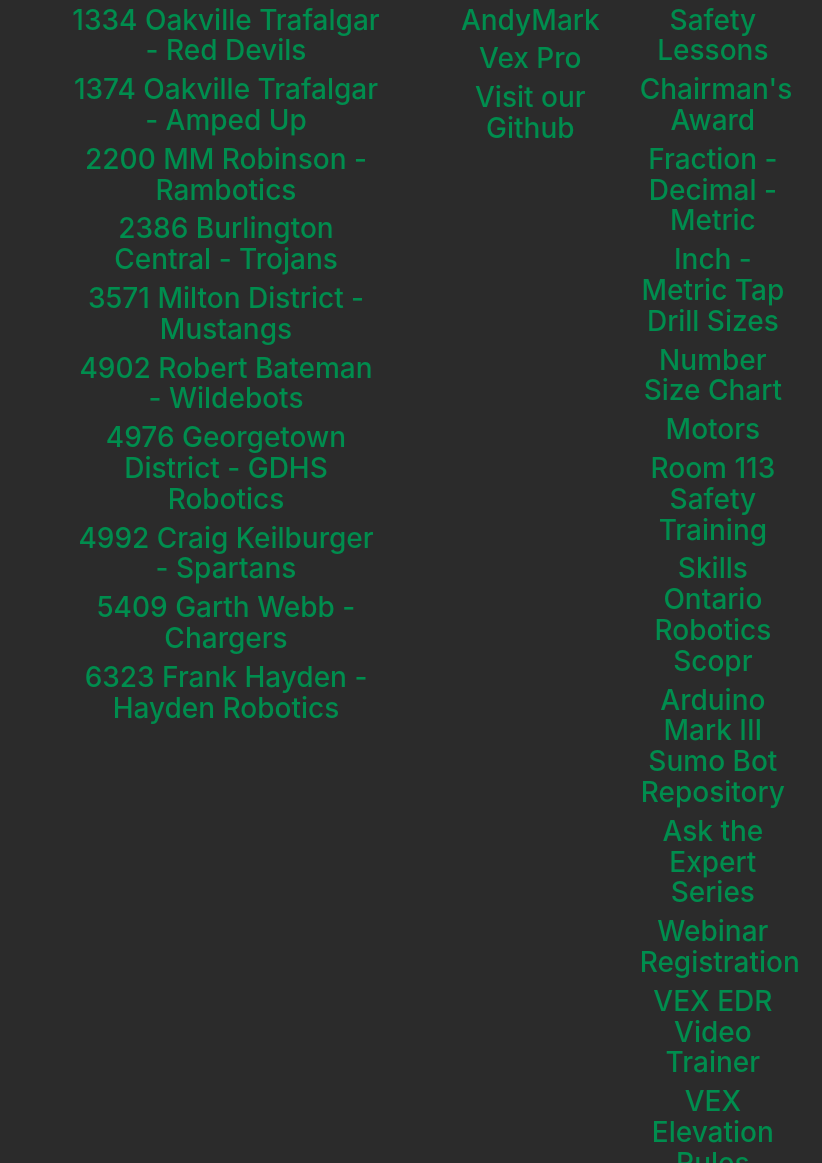
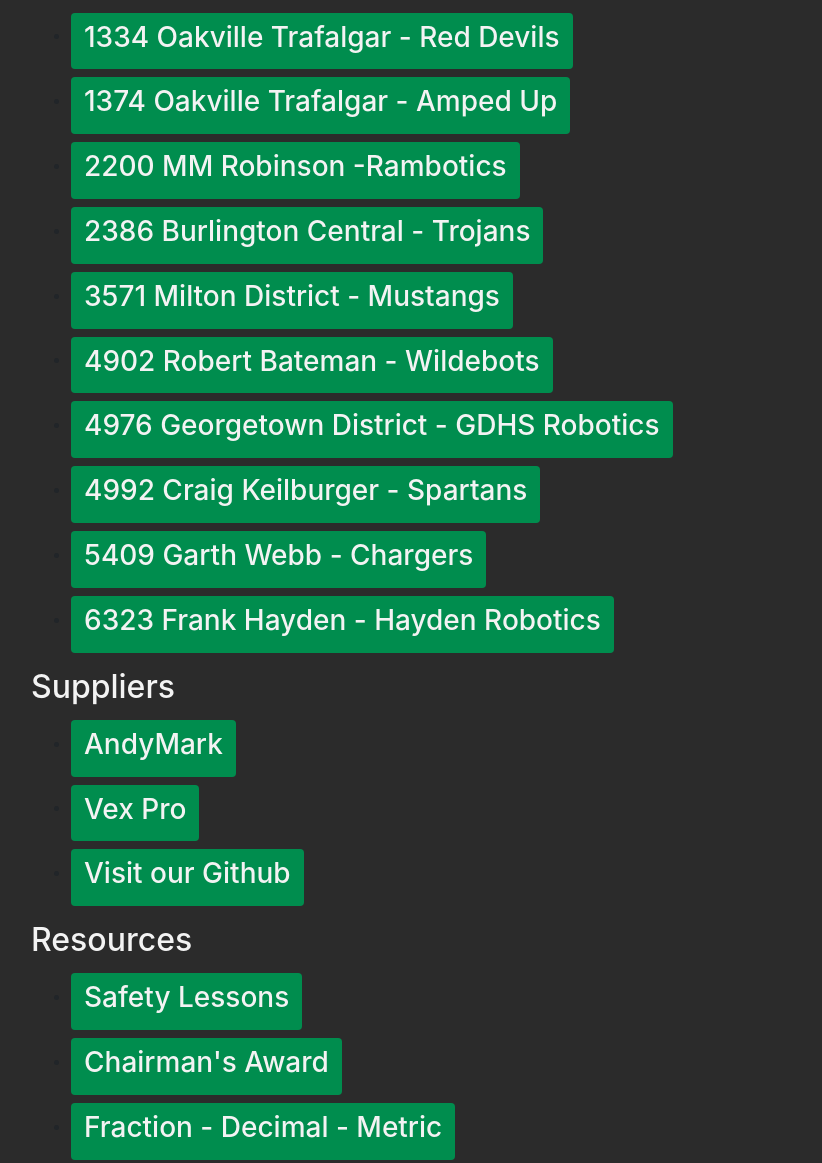
Before and after one commit to shauryamanocha/4992Webpage, a plain HTML site: page links.html in a window 1280 px wide. Shown: the part 175-1338 px from the top of the page, without its empty margins (54-876 px from the left). Drawn offline with nearby package versions, Linux system fonts and the light colour scheme.

Commit message:
updated links

```diff
--- a/index.html
+++ b/index.html
@@ -108,7 +108,7 @@
   <div class = "container">
 <div class = "row">
     <div class = "col-md-6">
-      <a class="twitter-timeline padded" data-height="100%" data-theme="dark" date-chrome="nofooter" href="https://twitter.com/Team4992?ref_src=twsrc%5Etfw">Tweets by Team4992</a> <script async src="https://platform.twitter.com/widgets.js" charset="utf-8"></script>
+      <a class="twitter-timeline padded" data-height="100%" data-theme="dark" data-chrome="nofooter" href="https://twitter.com/Team4992?ref_src=twsrc%5Etfw">Tweets by Team4992</a> <script async src="https://platform.twitter.com/widgets.js" charset="utf-8"></script>
     </div>
     <div class ="col-md-6">
       <h3 class = "light top">Meet Hurricane Elsie!</h3>
@@ -124,10 +124,10 @@
      <center> <h1 class = "light">Student Resources</h1></center>
       <div class = "row">
         <div class = "col-md-6">
-            <h4 class = "light slideRight"><a href="http://4992.ca/invite.pdf" target = "_blank">Join the 4992 Remind Group</a></h4>
-            <h4 class = "light slideRight"><a href="http://4992.ca/video/30%20second%20Promo.mp4" target = "_blank">Watch the 2017 Season Trailer</a></h4>
-            <h4 class = "light slideRight"><a href="http://4992.ca/2017%20game%20manual.pdf" target = "_blank">Check out the 2017 Game Manual</a></h4>
-            <h4 class = "light slideRight"><a href="http://4992.ca/video/DurhamVideo.mp4" target = "_blank">Watch the 2017 Durham Recap</a></h4>
+            <button type = "button" class = "btn btn-green slideRight green"><h4><a href="http://4992.ca/invite.pdf" target = "_blank" class = "light">Join the 4992 Remind Group</a></h4></button>
+            <button type = "button" class = "btn btn-success slideRight green"><h4><a href="http://4992.ca/video/30%20second%20Promo.mp4" class = "light" target = "_blank">Watch the 2017 Season Trailer</a></h4></button>
+            <button type = "button" class = "btn btn-success slideRight green"><h4><a href="http://4992.ca/2017%20game%20manual.pdf"class = "light" target = "_blank">Check out the 2017 Game Manual</a></h4></button>
+            <button type = "button" class = "btn btn-success slideRight green"><h4><a href="http://4992.ca/video/DurhamVideo.mp4" class = "light" target = "_blank">Watch the 2017 Durham Recap</a></h4></button>
         </div>
         <div class ="col-md-6">
             <iframe src="https://calendar.google.com/calendar/embed?src=ckssrobotics%40gmail.com&ctz=America%2FToronto" style="border: 0" width="800" height="600" frameborder="0" scrolling="no"></iframe>
--- a/links.html
+++ b/links.html
@@ -14,47 +14,52 @@
                 <div class = "col-md-4">
                     <h2 class = "light">Halton Teams</h2>
                     <ul>
-                        <h3 class ="light"><a href ="http://www.1334.ca">1334 Oakville Trafalgar - Red Devils</a></h3>
-                        <h3 class ="light"><a href ="http://www.twitter.com/1374Robotics">1374 Oakville Trafalgar - Amped Up</a></h3>
-                        <h3 class ="light"><a href ="http://www.mmrambotics.com">2200 MM Robinson -Rambotics</a></h3>
-                        <h3 class ="light"><a href ="bchrobotics.com">2386 Burlington Central - Trojans</a></h3>
-                        <h3 class ="light"><a href ="http://www.retupmoc.ca">3571 Milton District - Mustangs</a></h3>
-                        <h3 class ="light"><a href ="http://www.wildebots.ca">4902 Robert Bateman - Wildebots</a></h3>
-                        <h3 class ="light"><a href ="http://www.facebook.com/FirstRoboticsGDHS">4976 Georgetown District - GDHS Robotics</a></h3>
-                        <h3 class ="light"><a href ="http://www.4992.ca">4992 Craig Keilburger - Spartans</a></h3>
-                        <h3 class ="light"><a href ="http://www.garthwebbrobotics.ca">5409 Garth Webb - Chargers</a></h3>
-                        <h3 class ="light"><a href ="http://www.haydenrobotics.wixsite.com">6323 Frank Hayden - Hayden Robotics</a></h3>
+                        <li><button type = "button" class = "btn btn-green slideRight green"><h3 class ="light"><a class = "light" href ="http://www.1334.ca">1334 Oakville Trafalgar - Red Devils</a></h3></button></li>
+                        <li><button type = "button" class = "btn btn-green slideRight green"><h3 class ="light"><a class = "light" href ="http://www.twitter.com/1374Robotics">1374 Oakville Trafalgar - Amped Up</a></h3></button></li>
+                        <li><button type = "button" class = "btn btn-green slideRight green"><h3 class ="light"><a class = "light" href ="http://www.mmrambotics.com">2200 MM Robinson -Rambotics</a></h3></button></li>
+                        <li><button type = "button" class = "btn btn-green slideRight green"><h3 class ="light"><a class = "light" href ="bchrobotics.com">2386 Burlington Central - Trojans</a></h3></button></li>
+                        <li><button type = "button" class = "btn btn-green slideRight green"><h3 class ="light"><a class = "light" href ="http://www.retupmoc.ca">3571 Milton District - Mustangs</a></h3></button></li>
+                        <li><button type = "button" class = "btn btn-green slideRight green"><h3 class ="light"><a class = "light" href ="http://www.wildebots.ca">4902 Robert Bateman - Wildebots</a></h3></button></li>
+                        <li><button type = "button" class = "btn btn-green slideRight green"><h3 class ="light"><a class = "light" href ="http://www.facebook.com/FirstRoboticsGDHS">4976 Georgetown District - GDHS Robotics</a></h3></button></li>
+                        <li><button type = "button" class = "btn btn-green slideRight green"><h3 class ="light"><a class = "light" href ="http://www.4992.ca">4992 Craig Keilburger - Spartans</a></h3></button></li>
+                        <li><button type = "button" class = "btn btn-green slideRight green"><h3 class ="light"><a class = "light" href ="http://www.garthwebbrobotics.ca">5409 Garth Webb - Chargers</a></h3></button></li>
+                        <li><button type = "button" class = "btn btn-green slideRight green"><h3 class ="light"><a class = "light" href ="http://www.haydenrobotics.wixsite.com">6323 Frank Hayden - Hayden Robotics</a></h3></button></li>
                     </ul>
+                </div>
                 </div>
                 <div class = "row">
                     <div class = "col-md-4">
                         <h2 class = "light">Suppliers</h2>
                         <ul>
-                            <h3 class ="light"><a href ="http://www.andymark.com">AndyMark</a></h3>
-                            <h3 class ="light"><a href ="http://www.vexrobotics.com/vexpro">Vex Pro</a></h3>
-                            <h3 class ="light"><a href ="#">Visit our Github</a></h3>
+                            <li><button type = "button" class = "btn btn-green slideRight green"><h3 class ="light"><a class = "light" href ="http://www.andymark.com">AndyMark</a></h3></button></li>
+                            <li><button type = "button" class = "btn btn-green slideRight green"><h3 class ="light"><a class = "light" href ="http://www.vexrobotics.com/vexpro">Vex Pro</a></h3></button></li>
+                            <li><button type = "button" class = "btn btn-green slideRight green"><h3 class ="light"><a class = "light" href ="#">Visit our Github</a></h3></button></li>
                         </ul>
+                    </div>
                     </div>
                     <div class = "row">
                         <div class = "col-md-4">
-                                <h2 class = "light">Resources</h2>
-                                <h3 class ="light"><a href ="https://sites.google.com/a/hdsb.ca/brooks/ckss-spartan-robotics">Safety Lessons</a></h3>
-                                <h3 class ="light"><a href ="https://drive.google.com/a/hdsb.ca/file/d/0B8JFY51CCIIoTUdHb29sUGN6ZE0/view?usp=sharing">Chairman's Award</a></h3>
-                                <h3 class ="light"><a href ="#">Fraction - Decimal - Metric</a></h3>
-                                <h3 class ="light"><a href ="#">Inch - Metric Tap Drill Sizes</a></h3>
-                                <h3 class ="light"><a href ="#">Number Size Chart</a></h3>
-                                <h3 class ="light"><a href ="http://frcdesigns.com/2015/07/28/a-look-into-robot-components-part-1-motors/">Motors</a></h3>
-                                <h3 class ="light"><a href ="https://sites.google.com/a/hdsb.ca/brooks/ckss-spartan-robotics">Room 113 Safety Training</a></h3>
-                                <h3 class ="light"><a href ="https://drive.google.com/open?id=0B8JFY51CCIIocjRjLV9yX2UxdlE">Skills Ontario Robotics Scopr</a></h3>
-                                <h3 class ="light"><a href ="https://github.com/mdruiven/Arduino-Mark-III-Sumo-Bot">Arduino Mark III Sumo Bot Repository</a></h3>
-                                <h3 class ="light"><a href ="https://www.youtube.com/playlist?list=PLdSjt0bIyfW_b_2HMKUBd2ayNQuNUwLAJ">Ask the Expert Series</a></h3>
-                                <h3 class ="light"><a href ="https://attendee.gotowebinar.com/register/5551757842859077379">Webinar Registration</a></h3>
-                                <h3 class ="light"><a href ="http://www.education.rec.ri.cmu.edu/products/cortex_video_trainer/">VEX EDR Video Trainer</a></h3>
-                                <h3 class ="light"><a href ="http://4992.ca/elevation-game-manual.11242008.pdf">VEX Elevation Rules Manual</a></h3>
-                                <h3 class ="light"><a href ="https://docs.google.com/document/d/1KUE8hu5opnhUDkGoSM0nMjBgMrr328c9YEEGIBDyzYU/pub">Scholarships</a></h3>
-                                <h3 class ="light"><a href ="http://www.stclaircollege.ca/financialaid/skillsscholarship.html">St Clair College</a></h3>
-                                <h3 class ="light"><a href ="http://www.niagaracollege.ca/fees-finances/financial-aid-and-awards/shsm/">Niagara College SHSM</a></h3>
-                        </div>
+                            <h2 class = "light">Resources</h2>
+                            <ul>
+                                <li><button type = "button" class = "btn btn-green slideRight green"><h3 class ="light"><a class = "light" href ="https://sites.google.com/a/hdsb.ca/brooks/ckss-spartan-robotics">Safety Lessons</a></h3></button></li>
+                                <li><button type = "button" class = "btn btn-green slideRight green"><h3 class ="light"><a class = "light" href ="https://drive.google.com/a/hdsb.ca/file/d/0B8JFY51CCIIoTUdHb29sUGN6ZE0/view?usp=sharing">Chairman's Award</a></h3></button></li>
+                                <li><button type = "button" class = "btn btn-green slideRight green"><h3 class ="light"><a class = "light" href ="#">Fraction - Decimal - Metric</a></h3></button></li>
+                                <li><button type = "button" class = "btn btn-green slideRight green"><h3 class ="light"><a class = "light" href ="#">Inch - Metric Tap Drill Sizes</a></h3></button></li>
+                                <li><button type = "button" class = "btn btn-green slideRight green"><h3 class ="light"><a class = "light" href ="#">Number Size Chart</a></h3></button></li>
+                                <li><button type = "button" class = "btn btn-green slideRight green"><h3 class ="light"><a class = "light" href ="http://frcdesigns.com/2015/07/28/a-look-into-robot-components-part-1-motors/">Motors</a></h3></button></li>
+                                <li><button type = "button" class = "btn btn-green slideRight green"><h3 class ="light"><a class = "light" href ="https://sites.google.com/a/hdsb.ca/brooks/ckss-spartan-robotics">Room 113 Safety Training</a></h3></button></li>
+                                <li><button type = "button" class = "btn btn-green slideRight green"><h3 class ="light"><a class = "light" href ="https://drive.google.com/open?id=0B8JFY51CCIIocjRjLV9yX2UxdlE">Skills Ontario Robotics Scopr</a></h3></button></li>
+                                <li><button type = "button" class = "btn btn-green slideRight green"><h3 class ="light"><a class = "light" href ="https://github.com/mdruiven/Arduino-Mark-III-Sumo-Bot">Arduino Mark III Sumo Bot Repository</a></h3></button></li>
+                                <li><button type = "button" class = "btn btn-green slideRight green"><h3 class ="light"><a class = "light" href ="https://www.youtube.com/playlist?list=PLdSjt0bIyfW_b_2HMKUBd2ayNQuNUwLAJ">Ask the Expert Series</a></h3></button></li>
+                                <li><button type = "button" class = "btn btn-green slideRight green"><h3 class ="light"><a class = "light" href ="https://attendee.gotowebinar.com/register/5551757842859077379">Webinar Registration</a></h3></button></li>
+                                <li><button type = "button" class = "btn btn-green slideRight green"><h3 class ="light"><a class = "light" href ="http://www.education.rec.ri.cmu.edu/products/cortex_video_trainer/">VEX EDR Video Trainer</a></h3></button></li>
+                                <li><button type = "button" class = "btn btn-green slideRight green"><h3 class ="light"><a class = "light" href ="http://4992.ca/elevation-game-manual.11242008.pdf">VEX Elevation Rules Manual</a></h3></button></li>
+                                <li><button type = "button" class = "btn btn-green slideRight green"><h3 class ="light"><a class = "light" href ="https://docs.google.com/document/d/1KUE8hu5opnhUDkGoSM0nMjBgMrr328c9YEEGIBDyzYU/pub">Scholarships</a></h3></button></li>
+                                <li><button type = "button" class = "btn btn-green slideRight green"><h3 class ="light"><a class = "light" href ="http://www.stclaircollege.ca/financialaid/skillsscholarship.html">St Clair College</a></h3></button></li>
+                                <li><button type = "button" class = "btn btn-green slideRight green"><h3 class ="light"><a class = "light" href ="http://www.niagaracollege.ca/fees-finances/financial-aid-and-awards/shsm/">Niagara College SHSM</a></h3></button></li>
+                        </ul>
+                    </div>
+                    </div>
                     </div>
                 </div>
             </div>
--- a/style.css
+++ b/style.css
@@ -46,11 +46,11 @@
 
 }
 .slideRight{
-	transition: padding-left 1s ease;
-	padding-left:0vw;
+	transition: margin-left 1s ease;
+	margin-left:0vw;
 }
 .slideRight:hover{
-	padding-left:3vw;
+	margin-left:3vw;
 }
 .video{
 	position:absolute;
@@ -211,3 +211,6 @@
 	height:3vh;
 
 }
+button{
+	margin-top:1vh;
+}
```
Also changed, not shown: contact.html (+3 -2 lines).
